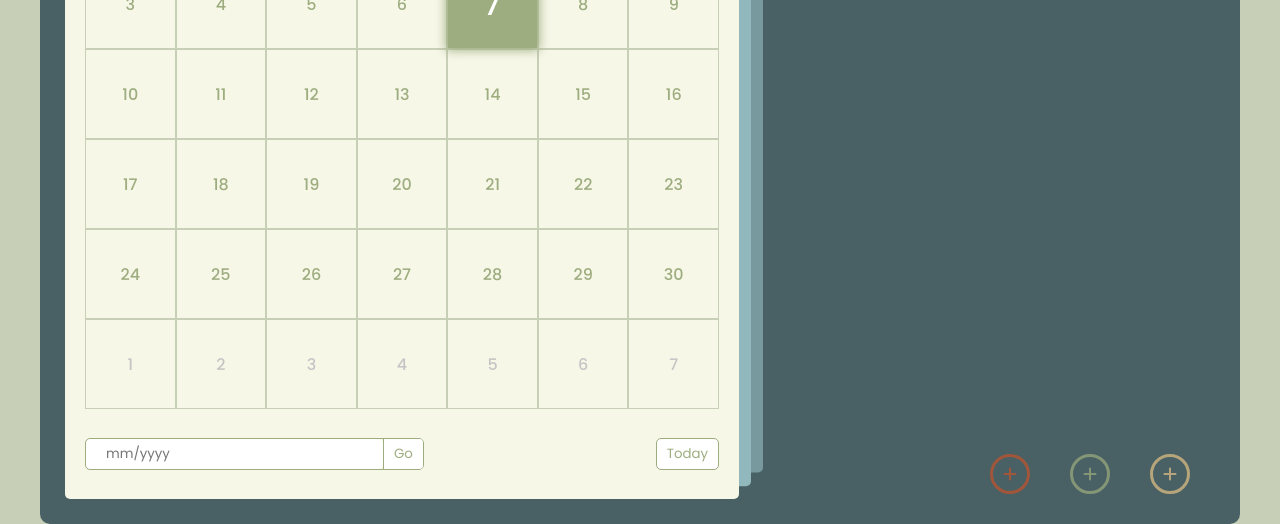
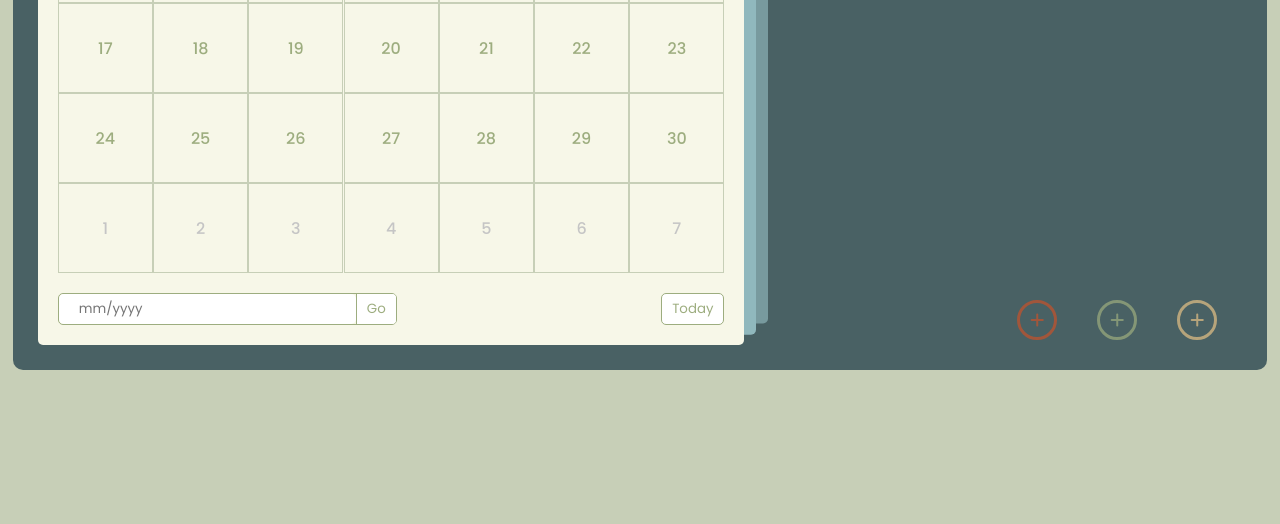
Before and after one commit to vladdy177/LifeJournal, a website built with webpack: page index.html in a window 1280 px wide. Shown: the part 406-930 px from the top of the page. After the commit the page ends 800 px from the top, so only its background shows below. Built offline with nearby package versions, Linux system fonts and the light colour scheme.

Commit message:
Size refactor

```diff
--- a/css/style.css
+++ b/css/style.css
@@ -12,7 +12,7 @@
 }
 
 body {
-  min-height: 100vh;
+  height: 98vh;
   display: -webkit-box; /* Safari and iOS Safari */
   display: -moz-box; /* Firefox */
   display: -ms-flexbox; /* Internet Explorer 10 */
@@ -41,8 +41,8 @@ body {
 
 .container{
   position: relative;
-  width: 1200px;
-  min-height: 850px;
+  width: 98%;
+  height: 98%;
   margin: 0 auto;
   padding: 5px;
   color: #2e3a3c;
@@ -62,7 +62,7 @@ body {
   height: 100%;
   display: flex;
   flex-direction: column;
-  flex-wrap: wrap;
+  /*flex-wrap: wrap;*/
   justify-content: space-between;
   border-radius: 5px;
   background-color: #f7f7e8;
```
